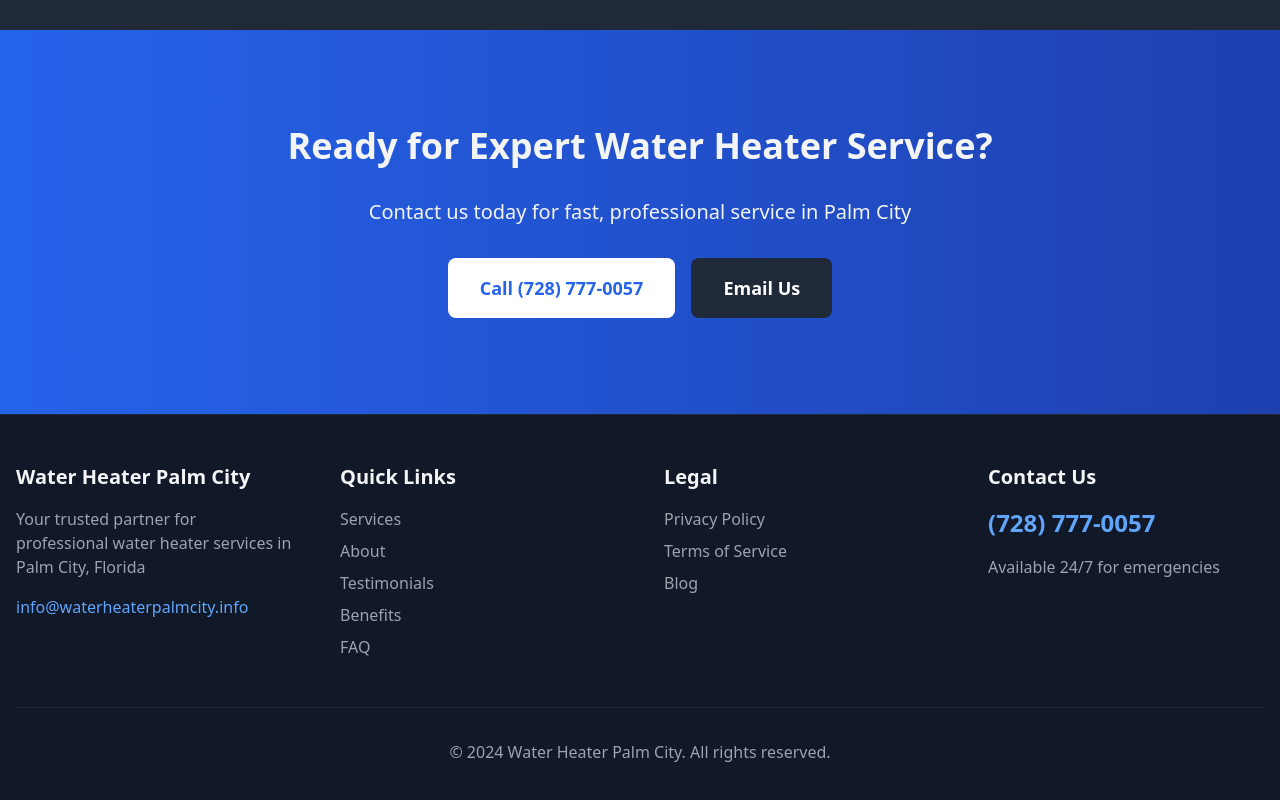
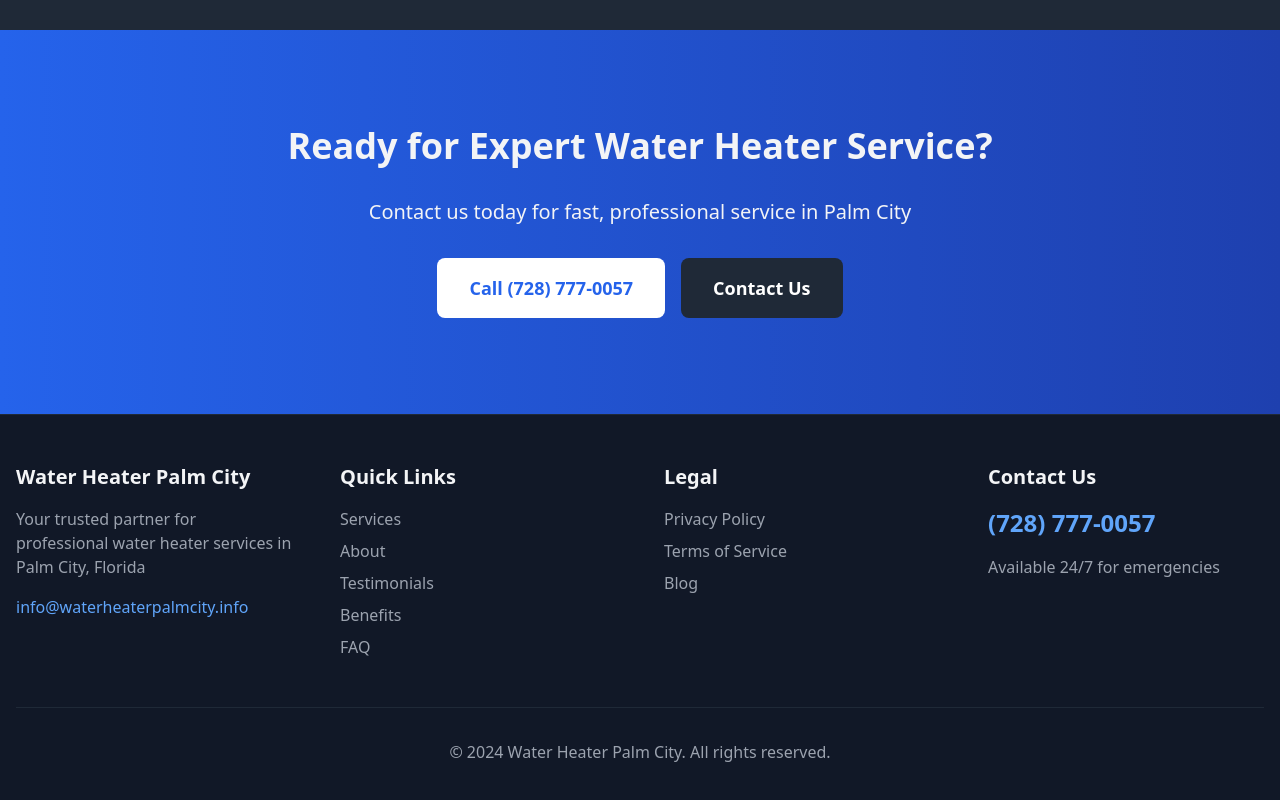
Before and after one commit to BetoWH13/water-heater-repair--installation-or-replacement-in-palm-city-2025-01-31-fo3tr, a plain HTML site: page index.html in a window 1280 px wide. Shown: the part 3964-4764 px from the top of the page. Drawn offline with nearby package versions, Linux system fonts and the light colour scheme.

Commit message:
Update CTA button to 'Contact Us' with affiliate link

```diff
--- a/index.html
+++ b/index.html
@@ -212,8 +212,8 @@
                     <a href="tel:7287770057" class="inline-block bg-white text-blue-600 px-8 py-4 rounded-lg text-lg font-semibold transform hover:scale-105 transition duration-300 hover:bg-gray-100 hover:shadow-xl">
                         Call (728) 777-0057
                     </a>
-                    <a href="mailto:info@waterheaterpalmcity.info" class="inline-block bg-gray-800 text-white px-8 py-4 rounded-lg text-lg font-semibold transform hover:scale-105 transition duration-300 hover:bg-gray-700 hover:shadow-xl">
-                        Email Us
+                    <a href="https://leads.leadsmartinc.com/?api_key=eccf565586cda416df8b89f66df641fee9a1bcb8&affiliate_source=albertowaizel1&category=&funnel=3&buttons=btn-success&step=1" class="inline-block bg-gray-800 text-white px-8 py-4 rounded-lg text-lg font-semibold transform hover:scale-105 transition duration-300 hover:bg-gray-700 hover:shadow-xl">
+                        Contact Us
                     </a>
                 </div>
             </div>
```
